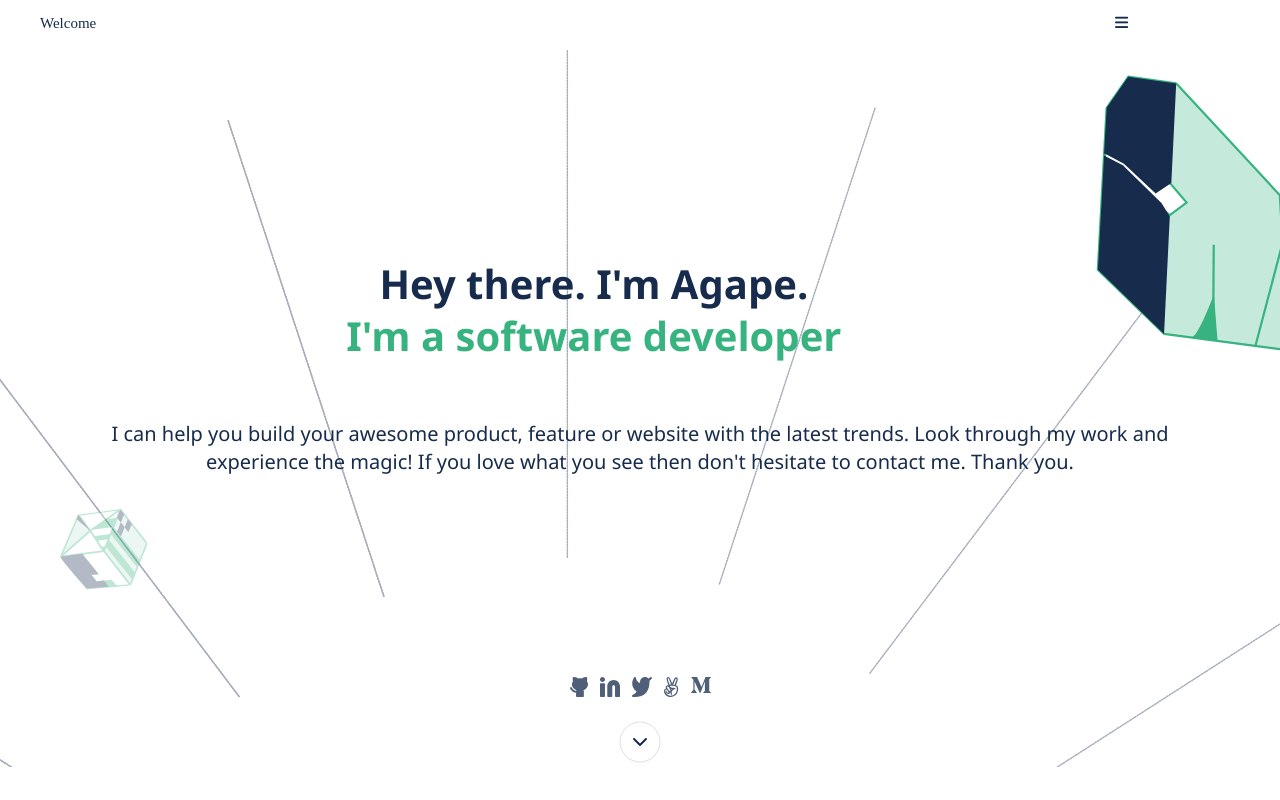
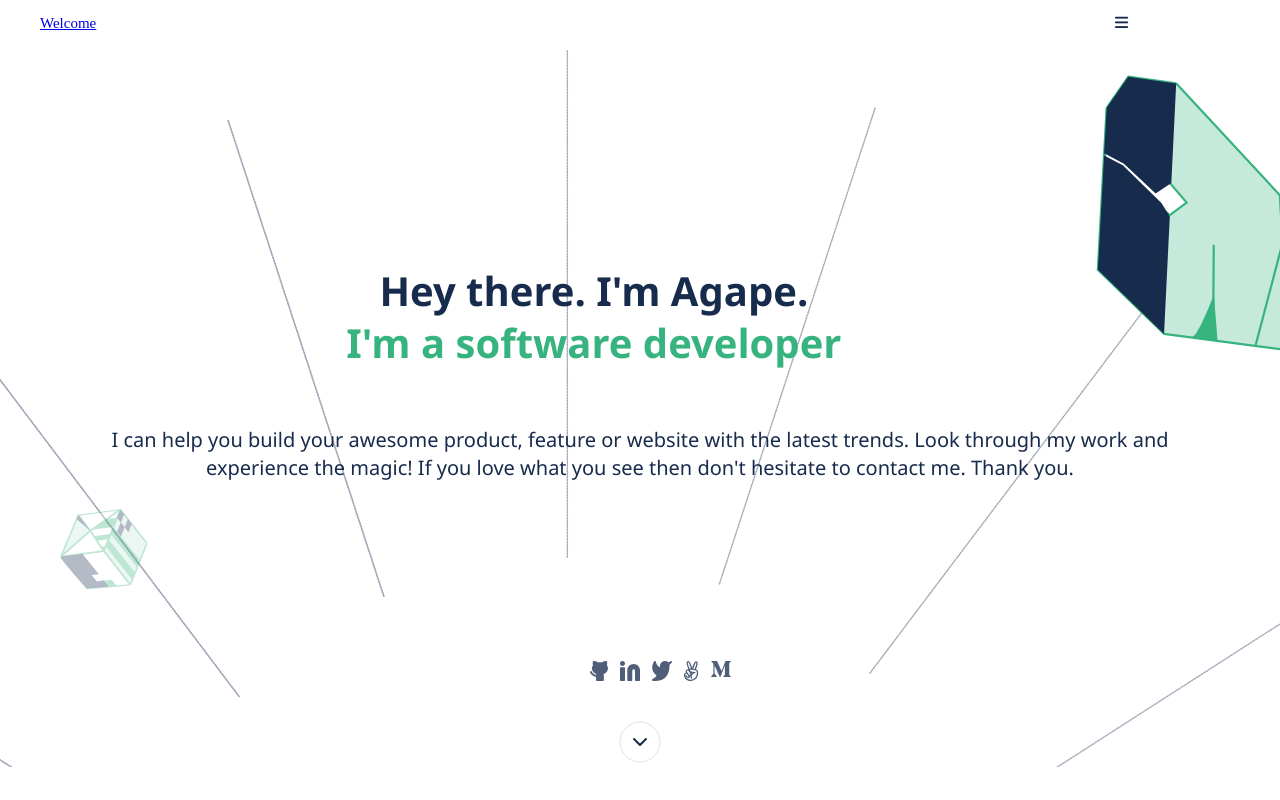
Before and after one commit to Agape-nduwamungu/my_portfolio, a website: page index.html in a window 1280 px wide. Drawn offline with Linux system fonts and the light colour scheme.

Commit message:
Modify icons and logo

```diff
--- a/index.html
+++ b/index.html
@@ -18,7 +18,7 @@
         <nav>
             <ul class="navbar">
                 <li class="logo">
-                    Welcome
+                    <a href="#">Welcome</a>
                 </li>
                 <li class="menu_icon">
                     <i class="fa-solid fa-bars"></i>
@@ -27,34 +27,34 @@
         </nav>
     </header>
     <main>
-        <div class="header">
+        <section class="header">
             <h1>Hey there. I'm Agape. <br><span class="heading2">I'm a software developer</span></h1>
             <p>I can help you build your awesome product, feature or website with the latest trends.
                 Look through my work and experience the magic! If you love what you see then don't hesitate to contact
                 me.
                 Thank you.
             </p>
-            <div class="icons">
-                <div class="column">
+            <ul class="icons">
+                <li class="column">
                     <a href="#"><img src="images/Githubicon.svg" alt="Icon"></a>
-                </div>
-                <div class="column">
+                </li>
+                <li class="column">
                     <a href="#"><img src="images/Linkedinicon.svg" alt="Icon"></a>
-                </div>
-                <div class="column">
+                </li>
+                <li class="column">
                     <a href="#"><img src="images/Twittericon.svg" alt="Icon"></a>
-                </div>
-                <div class="column">
+                </li>
+                <li class="column">
                     <a href="#"><img src="images/Angelisticon.svg" alt="Icon"></a>
-                </div>
-                <div class="column">
+                </li>
+                <li class="column">
                     <a href="#"><img src="images/Mediumicon.svg" alt="Icon"></a>
-                </div>
-            </div>
+                </li>
+            </ul>
             <div class="dropdown_icon">
                 <img src="images/dropdown_icon.svg" alt="dropdown_icon">
             </div>
-        </div>
+        </section>
     </main>
 </body>
 
--- a/styles.css
+++ b/styles.css
@@ -84,6 +84,7 @@ p {
 .column {
     flex: 1;
     flex-basis: 20px;
+    list-style: none;
 }
 
 .dropdown_icon {
```
Lines whose indentation alone changed are shown as unchanged.
